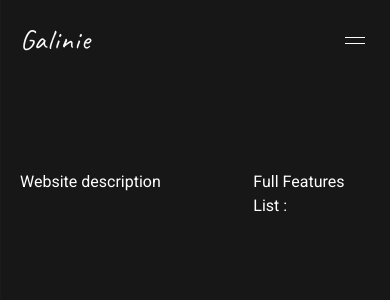
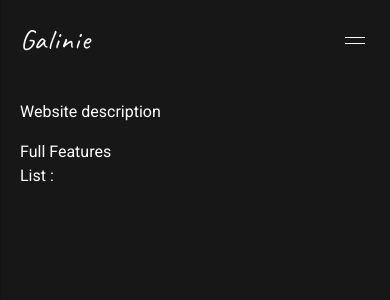
Before and after one commit to hys25/portfolio, a Next.js app: page /more-about-this-website in a window 390 px wide. Shown: the top 300 px of the page. Built offline with nearby package versions, Linux system fonts and the light colour scheme.

Commit message:
mobile done

```diff
--- a/components/modules/navMobile.js
+++ b/components/modules/navMobile.js
@@ -24,7 +24,7 @@ function NavMobile({ className }) {
         />
       </div>
       <div
-        className={`absolute top-[-20px] left-0 z-50 w-1/4 h-screen bg-[#2a2929]/[.5] flex flex-col justify-center transition-all ${
+        className={`absolute top-[-20px] left-0 z-50 w-1/4 h-screen bg-black/[.8] flex flex-col justify-center transition-all ${
           openNavModal ? "translate-x-0" : "translate-x-[-100%]"
         }`}
         onClick={() => setOpenNavModal(false)}
--- a/pages/contact/index.js
+++ b/pages/contact/index.js
@@ -14,7 +14,7 @@ function Contact() {
       <form
         onSubmit={handleSearchSubmit}
         method="post"
-        className="flex fixed top-0 right-0 flex-col w-1/3 h-full"
+        className="flex fixed top-0 right-0 flex-col w-1/3 h-full md:w-full"
       >
         <div className="flex w-full h-1/3">
           <div className="flex items-end mr-1 w-1/2 h-full">
--- a/pages/more-about-this-website/index.js
+++ b/pages/more-about-this-website/index.js
@@ -3,9 +3,13 @@ import Default from "../../components/layout/default"
 function MoreAboutThisWebsite() {
   return (
     <Default>
-      <div className="flex mx-auto w-full text-white mt-[150px] max-w-[1200px]">
-        <div className="flex flex-col w-2/3">Website description</div>
-        <div className="flex flex-col w-1/3">Full Features List :</div>
+      <div className="flex mx-auto w-full text-white mt-[150px] max-w-[1200px] md:mt-[80px] md:flex-col">
+        <div className="flex flex-col w-2/3 md:m-full md:mb-4">
+          Website description
+        </div>
+        <div className="flex flex-col w-1/3 md:m-full">
+          Full Features List :
+        </div>
       </div>
     </Default>
   )
```
